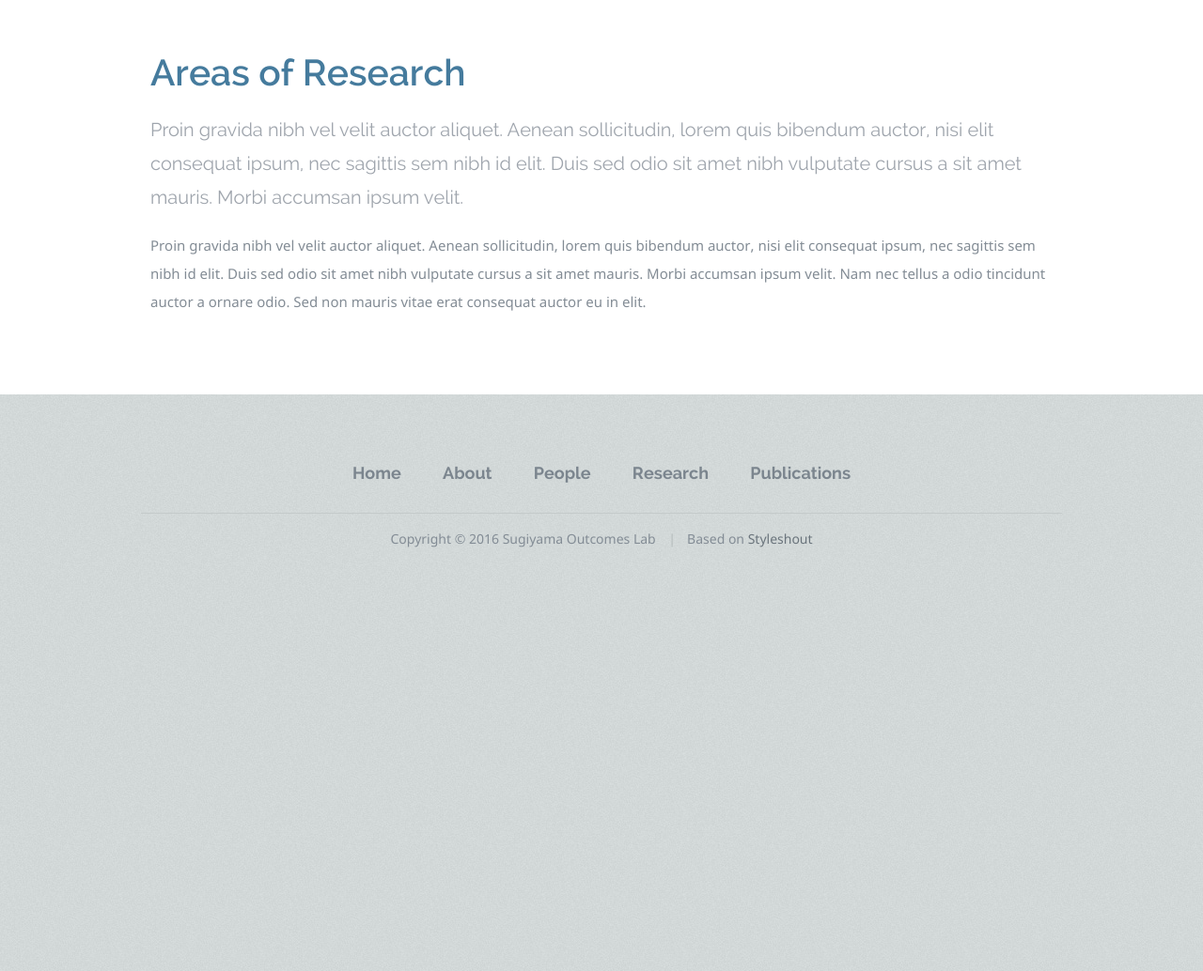
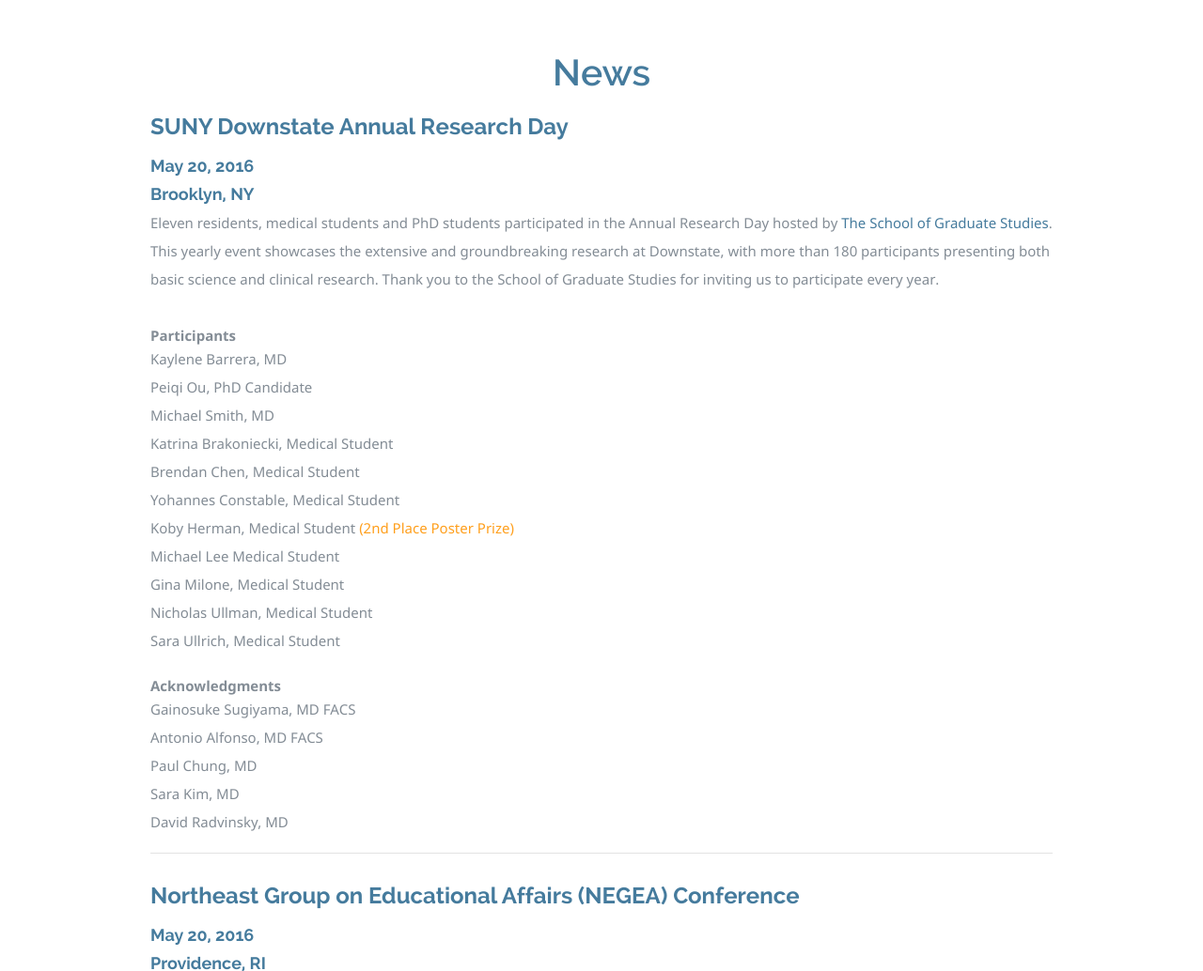
Before and after one commit to sugiyamaoutcomeslab/sugiyamaoutcomeslab.github.io, a Jekyll site: the page built from index.html, in a window 1280 px wide and 1400 px high. Shown: the part 366-1400 px from the top of the window at 94% size. Built offline with Jekyll 4.4.1, drawn with Linux system fonts in a browser that asks for light colours; nearby versions of some CDN libraries; some of the changed text lies outside the part shown.

Commit message:
Added news

```diff
--- a/_config.yml
+++ b/_config.yml
@@ -19,3 +19,5 @@ collections:
   projects:
     output: true
     permalink: /research/:path/
+
+  news:
--- a/index.html
+++ b/index.html
@@ -26,14 +26,17 @@ title: SOL
     <div id="page-content" class="row page">
 
         <div class="twelve columns">
-            <h1>Areas of Research</h1>
+            <h1 style="text-align: center;">News</h1>
 
-            <p class="lead">Proin gravida nibh vel velit auctor aliquet. Aenean sollicitudin, lorem quis bibendum auctor, nisi elit consequat ipsum, nec sagittis sem nibh id elit. Duis sed odio sit amet nibh vulputate cursus a sit amet mauris. Morbi accumsan ipsum
-                velit. </p>
+            {% assign sorted_news = (site.news | sort: 'date') | reverse %}
+            {% for news in sorted_news %}
+                <h3>{{ news.title }}</h3>
+                <h5>{{ news.date | date: '%B %d, %Y' }}</h5>
+                <h5>{{ news.location }}</h5>
 
-            <p>Proin gravida nibh vel velit auctor aliquet. Aenean sollicitudin, lorem quis bibendum auctor, nisi elit consequat ipsum, nec sagittis sem nibh id elit. Duis sed odio sit amet nibh vulputate cursus a sit amet mauris. Morbi accumsan ipsum
-                velit. Nam nec tellus a odio tincidunt auctor a ornare odio. Sed non mauris vitae erat consequat auctor eu in elit. </p>
-            </div>
+                {{ news.content }}
+                <hr>
+            {% endfor %}
         </div>
 
     </div>
```
Also changed, not shown: _news/02-02-2016-news.md (added, +13 -0 lines), _news/02-12-2015-news.md (added, +5 -0 lines), _news/08-04-2016-news.md (added, +9 -0 lines), _news/13-04-2016-news.html (added, +36 -0 lines).
